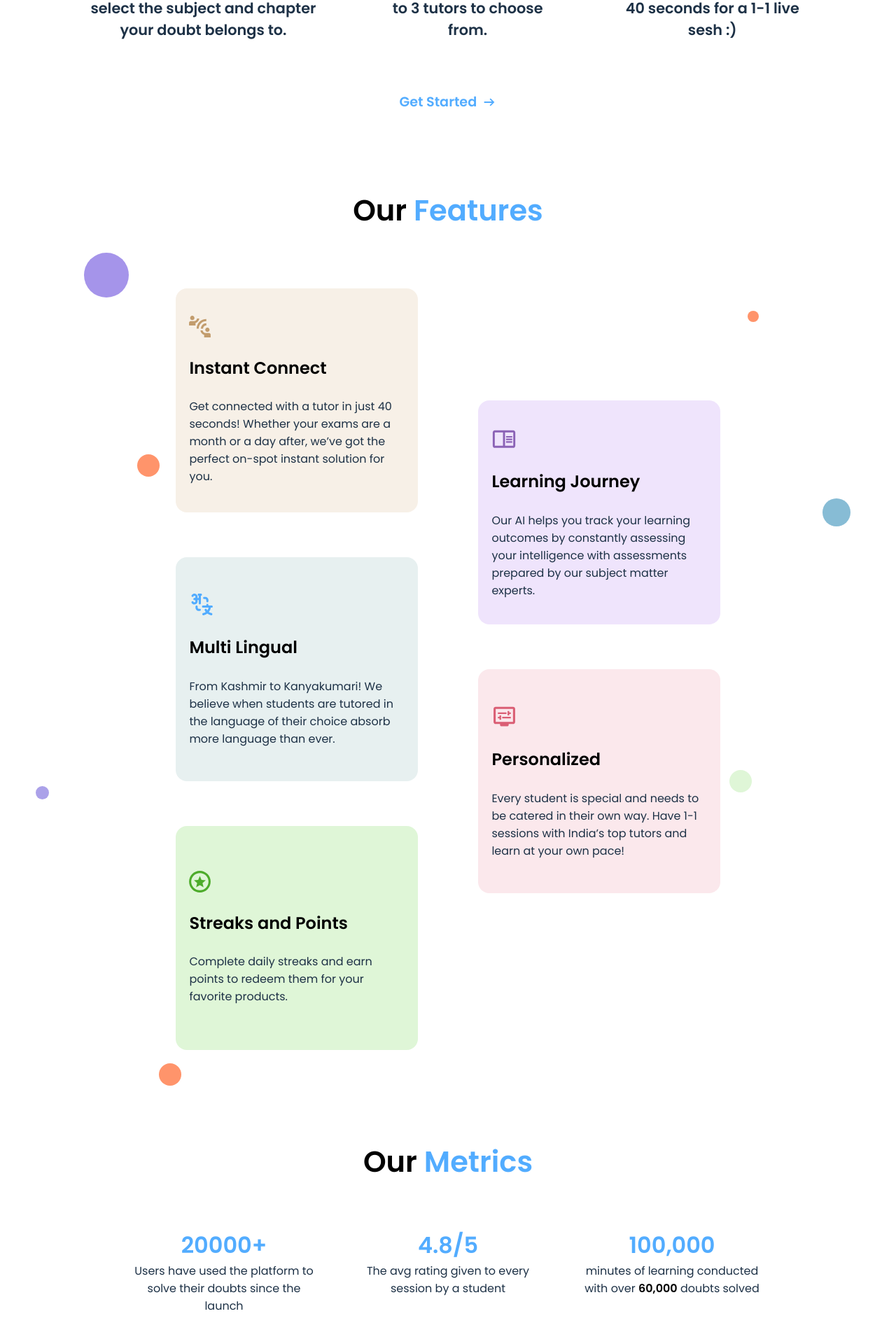
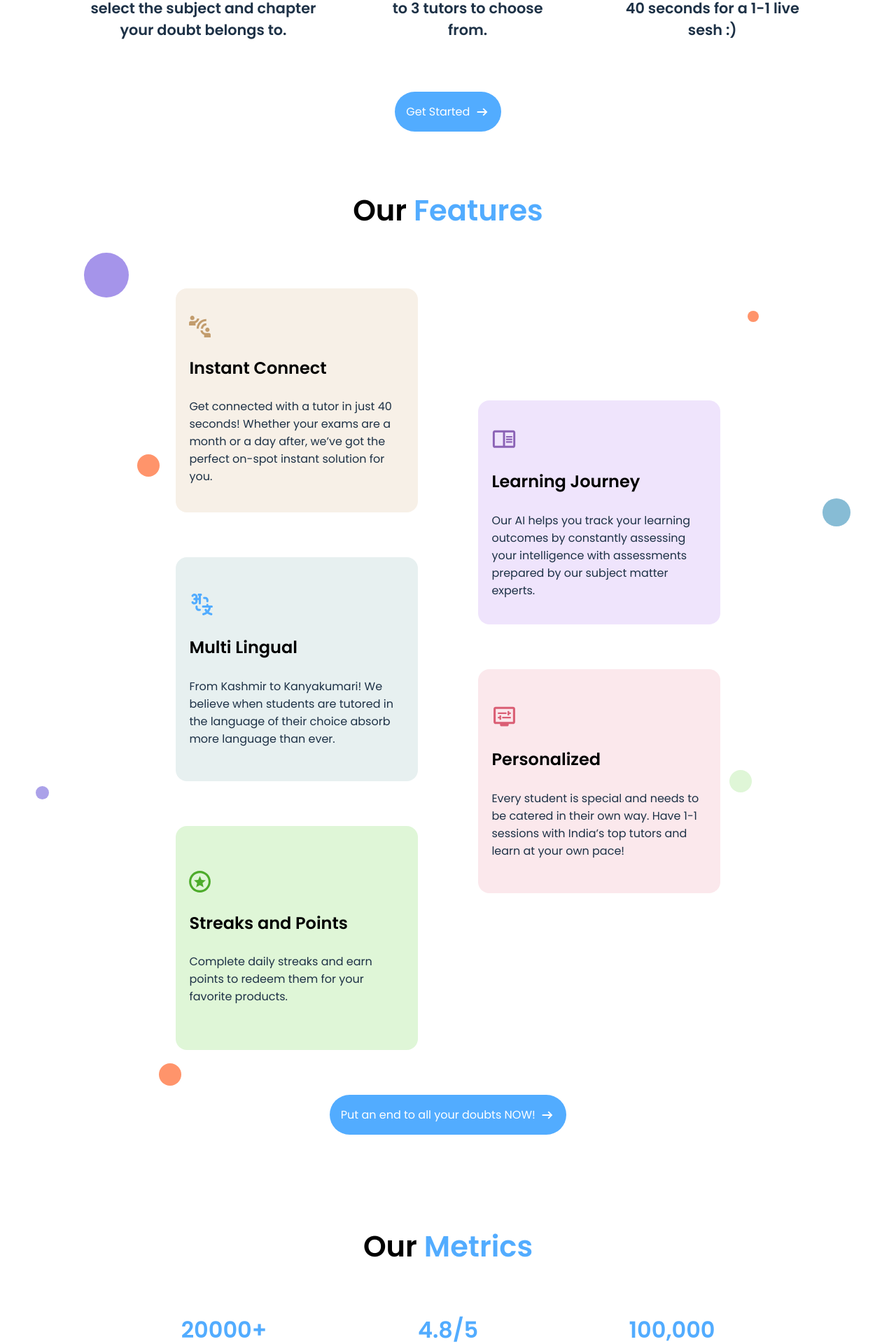
Before and after one commit to MastorkTechnologies/Doubt_connect_new, a React (Create React App) app: page /dc-for-students in a window 1280 px wide. Shown: the part 1395-3315 px from the top of the page at 70% size. Built offline with nearby package versions, Linux system fonts and the light colour scheme.

Commit message:
modified:   build/asset-manifest.json 	modified:   build/index.html 	deleted:    build/static/media/dcforschools.151e10f5d6a1117f16ab.png 	modified:   src/ForStudents/ForStudents.css 	modified:   src/ForStudents/ForStudents.js

```diff
--- a/src/ForStudents/ForStudents.css
+++ b/src/ForStudents/ForStudents.css
@@ -81,16 +81,20 @@
     font-weight: 600;
 }
 .how-we-work button{
+
     display: flex;
     grid-column-start: 1;
     grid-column-end: 6;
     border: none;
-    background-color: inherit;
-    color: #52ACFF;
+
+
+    color: white;
+    background-color: #52ACFF;
+    padding: 1rem;
+    border-radius: 2rem;
 
     gap: 0.4rem;
-    font-weight: 600;
-    font-size: 1.2rem;
+    font-size: 1rem;
     align-items: center;
 }
 .down-svg-arrow{
@@ -129,6 +133,26 @@
 }
 .For-student-step div p{
     color: #1D3146;
+}
+.For-student-steps button{
+
+    grid-row-start: 4;
+    grid-row-end: 5;
+    grid-column-start: 1;
+    grid-column-end: 3;
+
+    display: flex;
+    border: none;
+
+
+    color: white;
+    background-color: #52ACFF;
+    padding: 1rem;
+    border-radius: 2rem;
+
+    gap: 0.4rem;
+    font-size: 1rem;
+    align-items: center;
 }
 
 
@@ -247,12 +271,16 @@
     color: #1D3146;
 }
 
+
+
+
 .like-footer{
     position: relative;
     width: 100%;
     height: 28rem;
     background-color: #52ACFF;
     padding: 4rem 10rem;
+    margin-top: 16rem;
 }
 .like-footer div{
     display: flex;
@@ -461,4 +489,46 @@
     .Tutor-perks p{
         font-size: .8rem;
     }
+
+
+
+    .like-footer{
+        width: 120%;
+        margin-top: 10rem;
+
+        padding: 2rem 0rem;
+        display: flex;
+        flex-direction: column;
+        justify-content: flex-end;
+        align-items: center;
+    }
+    .like-footer div{
+        display: flex;
+        flex-direction: column;
+        width: 92%;
+        gap: 4rem;
+
+        align-items: center;
+    }
+    .like-footer h1{
+        font-size: 1.4rem;
+        line-height: 1.6rem;
+        text-align: center;
+    }
+    .like-footer span{
+        color: white;
+    }
+    .like-footer div img{
+        width: 50%;
+    }
+
+    .mobile-app{
+        position: absolute;
+        top: -34%;
+        right: 50%;
+        transform: translateX(50%);
+        height: 70%;
+    }
+
+
 }
--- a/src/ForStudents/ForStudents.js
+++ b/src/ForStudents/ForStudents.js
@@ -62,7 +62,7 @@ function ForStudents() {
 
                 <button>Get Started
                 <svg width="22" height="22" viewBox="0 0 49 49" fill="none" xmlns="http://www.w3.org/2000/svg">
-                <path d="M28.5846 36.75L25.7263 33.7896L32.9742 26.5417H8.16797V22.4583H32.9742L25.7263 15.2104L28.5846 12.25L40.8346 24.5L28.5846 36.75Z" fill="#52ACFF"/>
+                <path d="M28.5846 36.75L25.7263 33.7896L32.9742 26.5417H8.16797V22.4583H32.9742L25.7263 15.2104L28.5846 12.25L40.8346 24.5L28.5846 36.75Z" fill="white"/>
                 </svg>
                 </button>
             </div>
@@ -129,6 +129,12 @@ function ForStudents() {
                 </div>
 
                 <div className='circle c--11'></div>
+
+                <button> Put an end to all your doubts NOW!
+                <svg width="22" height="22" viewBox="0 0 49 49" fill="none" xmlns="http://www.w3.org/2000/svg">
+                <path d="M28.5846 36.75L25.7263 33.7896L32.9742 26.5417H8.16797V22.4583H32.9742L25.7263 15.2104L28.5846 12.25L40.8346 24.5L28.5846 36.75Z" fill="white"/>
+                </svg>
+                </button>
 
             </div>
 
```
Also changed, not shown: 3 other files (tests, documents, lock files or other folders).
